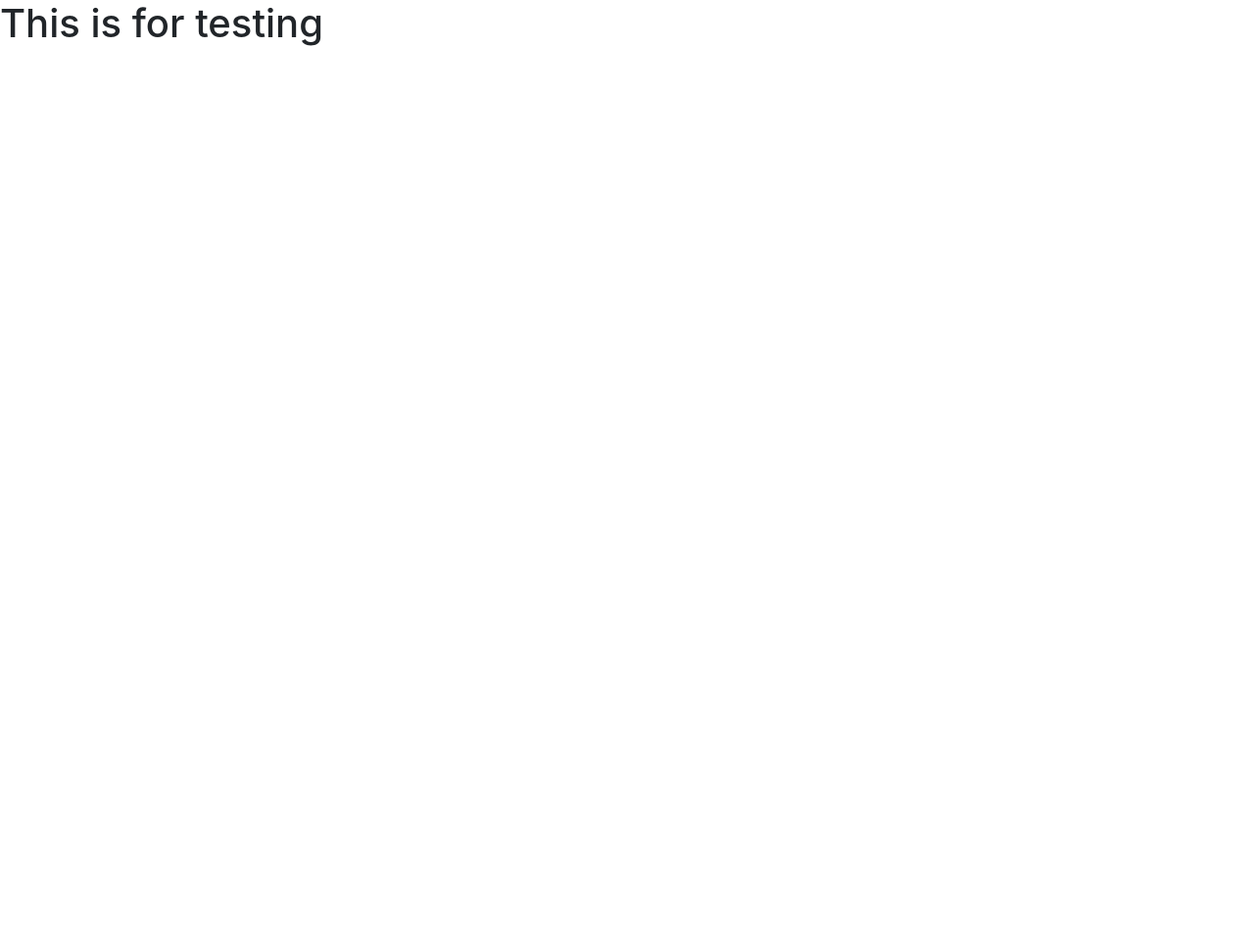
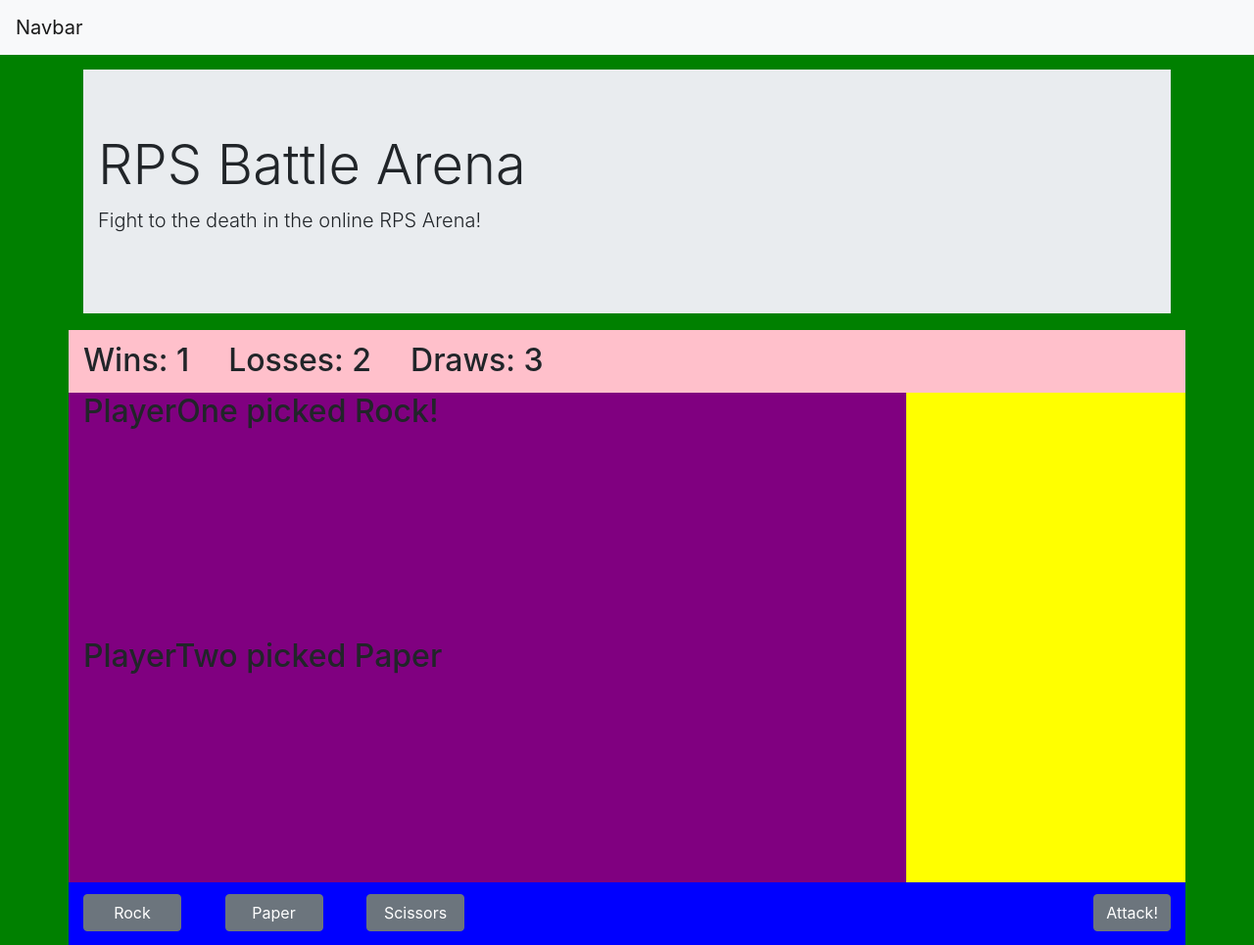
Before and after one commit to Zachary-paulson/RockPaperScissorGame, a plain HTML site: page index.html in a window 1280 px wide. Shown: the whole page at 98% size. Before the commit the page ends 800 px from the top, so only its background shows below. Drawn offline with nearby package versions, Linux system fonts and the light colour scheme.

Commit message:
Working on game logic

```diff
--- a/assets/main.js
+++ b/assets/main.js
@@ -1,3 +1,40 @@
-$(document).ready(function(){
-    console.log("testing");
+$(document).ready(function () {
+
+    let game = {
+        playerOneAtk: "",
+        playerTwoAtk: "",
+        gameState: ["win", "lose", "draw"],
+        scoreBoard: {
+            wins: 0,
+            losses: 0,
+            draws: 0
+        }
+    };
+
+
+
+    // button listener
+    $(document).on("click", "button", function () {
+
+        game.playerOneAtk = $(this).val();
+        game.playerTwoAtk = "scissors";
+        checkMatchWinner(game.playerOneAtk, game.playerTwoAtk);
+    });
+
+
+
+
 });
+
+function checkMatchWinner(plyrOneAtk, plyrTwoAtk) {
+    if (plyrOneAtk === "rock" && plyrTwoAtk === "scissors" || plyrOneAtk === "paper" && plyrTwoAtk === "rock" || plyrOneAtk === "scissors" && plyrTwoAtk === "paper") {
+        console.log("Winner!");
+    }
+    else if (plyrOneAtk === "rock" && plyrTwoAtk === "paper" || plyrOneAtk === "paper" && plyrTwoAtk === "scissors" || plyrOneAtk === "scissors" && plyrTwoAtk === "rock") {
+        console.log("Loser!");
+    }
+    else {
+        console.log("Draw!");
+    }
+
+};
--- a/assets/style.css
+++ b/assets/style.css
@@ -0,0 +1,53 @@
+body{
+    background: green;
+}
+
+#gamebanner{
+    position: relative;
+    top: 15px;
+}
+
+#scoreBoard{
+    text-align: center;
+    background: pink;
+    height: 64px;
+}
+
+#scoreBoard h2{
+    position: relative;
+    top: 12px;
+    float: left;
+    margin-right: 40px;
+}
+
+.battleArena{
+    background: purple;
+    height: 250px;
+}
+
+#chatWindow{
+    background: yellow;
+}
+
+#playerBtns{
+    background: blue;
+    height: 64px;
+}
+
+#attackBtns{
+    position: relative;
+    top: 12px;
+    float: left;
+
+}
+#attackBtns button{
+    margin-right: 40px;
+    width: 100px;
+
+}
+
+#confirmationBtns{
+    position: relative;
+    top: 12px;
+    float: right;
+}
--- a/index.html
+++ b/index.html
@@ -14,9 +14,72 @@
 
     <title>RPS Game Online</title>
 </head>
+<!-- Nav Bar -->
+<nav class="navbar navbar-light bg-light">
+    <a class="navbar-brand" href="#">Navbar</a>
+</nav>
+
+<!-- game banner -->
+<div class="container" id="gamebanner">
+    <div class="row">
+        <div class="col-sm-12">
+            <div class="jumbotron jumbotron-fluid">
+                <div class="container">
+                    <h1 class="display-4">RPS Battle Arena</h1>
+                    <p class="lead">Fight to the death in the online RPS Arena!</p>
+                </div>
+            </div>
+        </div>
+
+    </div>
+</div>
+
 
 <body>
-    <h1>This is for testing</h1>
+    <div class="container">
+        <div class="row">
+            <div class="col-sm-12" id="scoreBoard">
+                <h2>Wins: 1</h2>
+                <h2>Losses: 2</h2>
+                <h2>Draws: 3</h2>
+            </div>
+        </div>
+        <div class="row" id="GameBoard">
+            <div class="col-sm-9">
+                <div class="row battleArena" >
+                    <div class="col-sm-12">
+                        <h2>PlayerOne picked Rock!</h2>
+                    </div>
+                </div>
+                <div class="row battleArena">
+                    <div class="col-sm-12">
+                        <h2>PlayerTwo picked Paper</h2>
+                    </div>
+                </div>
+            </div>
+            <div class="col-sm-3" id="chatWindow">
+
+
+
+
+
+            </div>
+        </div>
+        <div class="row">
+            <div class="col-sm-12" id="playerBtns">
+                <div id="attackBtns">
+                    <button type="button" class="btn btn-secondary" value="rock">Rock</button>
+                    <button type="button" class="btn btn-secondary" value="paper">Paper</button>
+                    <button type="button" class="btn btn-secondary" value="scissors">Scissors</button>
+                </div>
+
+                <div id="confirmationBtns">
+                    <button type="button" class="btn btn-secondary" value="attack">Attack!</button>
+                </div>
+
+            </div>
+        </div>
+    </div>
 
 
 
```
